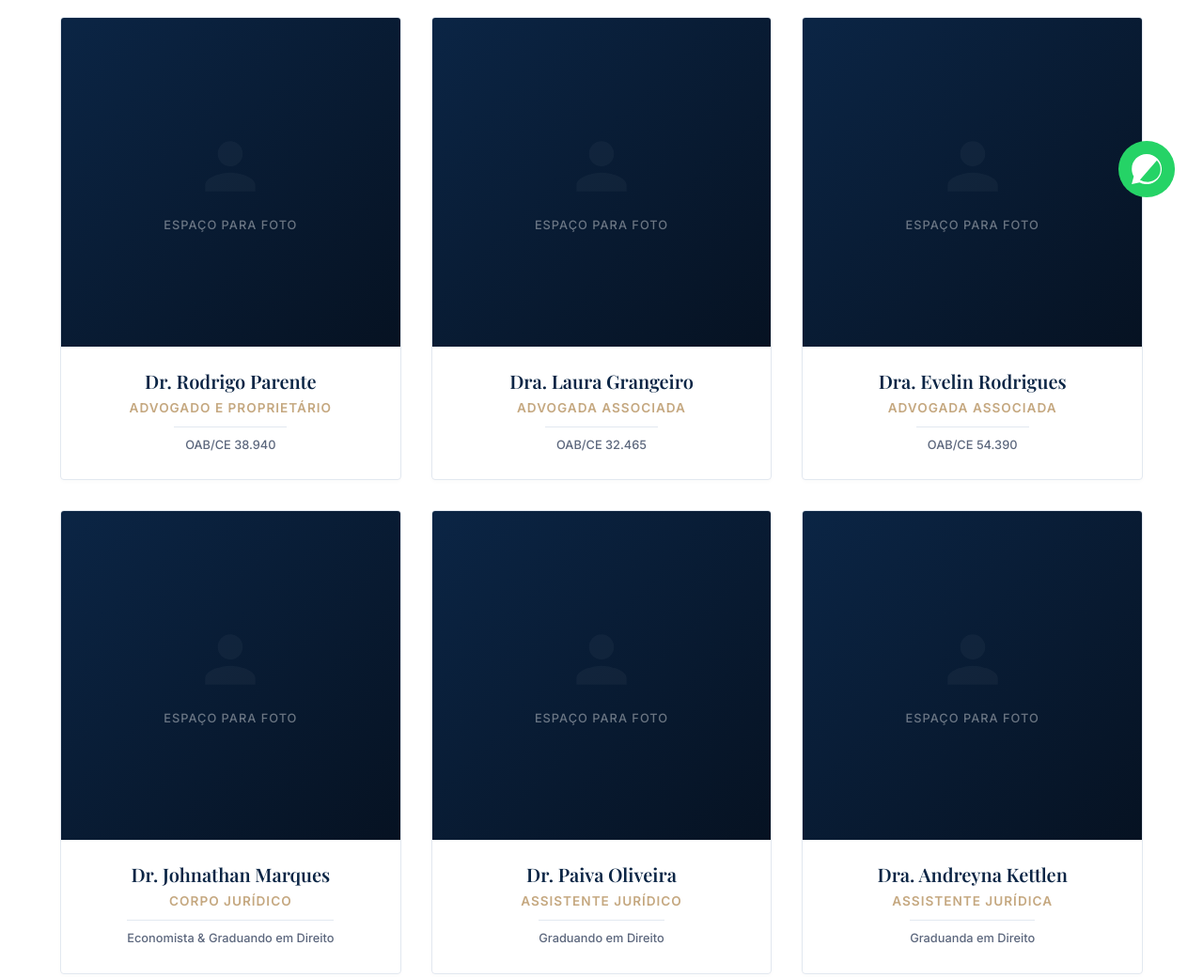
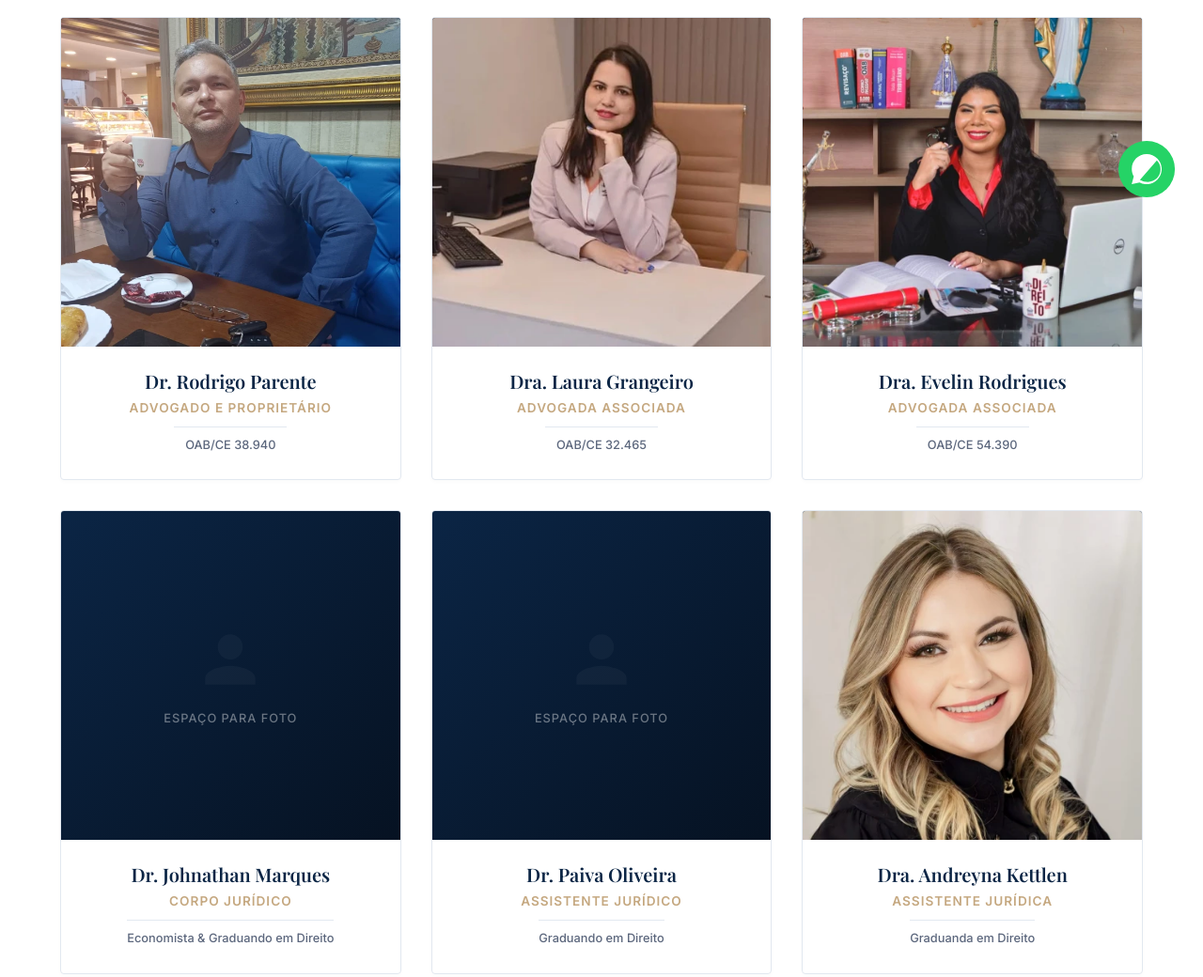
Before and after one commit to rodrigoparenteadvogados/inicio, a website: page equipe.html in a window 1280 px wide. Shown: the part 560-1600 px from the top of the page at 94% size. Drawn offline with nearby package versions, Linux system fonts and the light colour scheme; a web font is replaced by a local one.

Commit message:
feat(team): add profile images for Dr. Rodrigo, Dra. Laura, Dra. Evelin, and Dra. Andreyna

```diff
--- a/css/style.css
+++ b/css/style.css
@@ -813,6 +813,13 @@ p {
   overflow: hidden;
 }
 
+.member-img {
+  width: 100%;
+  height: 100%;
+  object-fit: cover;
+  object-position: center top;
+}
+
 .member-placeholder {
   width: 100%;
   height: 100%;
--- a/equipe.html
+++ b/equipe.html
@@ -134,12 +134,7 @@
             <div class="team-grid">
                   <div class="member-card" data-has-bio="true">
       <div class="member-img-wrap">
-        <div class="member-placeholder">
-          <svg viewBox="0 0 24 24">
-            <path d="M12 12c2.21 0 4-1.79 4-4s-1.79-4-4-4-4 1.79-4 4 1.79 4 4 4zm0 2c-2.67 0-8 1.34-8 4v2h16v-2c0-2.66-5.33-4-8-4z"/>
-          </svg>
-          <span>Espaço para Foto</span>
-        </div>
+        <img src='img/rodrigo.webp' alt='Dr. Rodrigo Parente' class='member-img'>
       </div>
       <div class="member-info">
         <h3 class="member-name">Dr. Rodrigo Parente</h3>
@@ -169,12 +164,7 @@
       </div>
     </div>    <div class="member-card" data-has-bio="true">
       <div class="member-img-wrap">
-        <div class="member-placeholder">
-          <svg viewBox="0 0 24 24">
-            <path d="M12 12c2.21 0 4-1.79 4-4s-1.79-4-4-4-4 1.79-4 4 1.79 4 4 4zm0 2c-2.67 0-8 1.34-8 4v2h16v-2c0-2.66-5.33-4-8-4z"/>
-          </svg>
-          <span>Espaço para Foto</span>
-        </div>
+        <img src='img/laura.webp' alt='Dra. Laura Grangeiro' class='member-img'>
       </div>
       <div class="member-info">
         <h3 class="member-name">Dra. Laura Grangeiro</h3>
@@ -195,12 +185,7 @@
       </div>
     </div>    <div class="member-card" data-has-bio="true">
       <div class="member-img-wrap">
-        <div class="member-placeholder">
-          <svg viewBox="0 0 24 24">
-            <path d="M12 12c2.21 0 4-1.79 4-4s-1.79-4-4-4-4 1.79-4 4 1.79 4 4 4zm0 2c-2.67 0-8 1.34-8 4v2h16v-2c0-2.66-5.33-4-8-4z"/>
-          </svg>
-          <span>Espaço para Foto</span>
-        </div>
+        <img src='img/evelin.webp' alt='Dra. Evelin Rodrigues' class='member-img'>
       </div>
       <div class="member-info">
         <h3 class="member-name">Dra. Evelin Rodrigues</h3>
@@ -222,9 +207,9 @@
       </div>
     </div>    <div class="member-card" data-has-bio="true">
       <div class="member-img-wrap">
-        <div class="member-placeholder">
-          <svg viewBox="0 0 24 24">
-            <path d="M12 12c2.21 0 4-1.79 4-4s-1.79-4-4-4-4 1.79-4 4 1.79 4 4 4zm0 2c-2.67 0-8 1.34-8 4v2h16v-2c0-2.66-5.33-4-8-4z"/>
+        <div class='member-placeholder'>
+          <svg viewBox='0 0 24 24'>
+            <path d='M12 12c2.21 0 4-1.79 4-4s-1.79-4-4-4-4 1.79-4 4 1.79 4 4 4zm0 2c-2.67 0-8 1.34-8 4v2h16v-2c0-2.66-5.33-4-8-4z'/>
           </svg>
           <span>Espaço para Foto</span>
         </div>
@@ -252,9 +237,9 @@
       </div>
     </div>    <div class="member-card" >
       <div class="member-img-wrap">
-        <div class="member-placeholder">
-          <svg viewBox="0 0 24 24">
-            <path d="M12 12c2.21 0 4-1.79 4-4s-1.79-4-4-4-4 1.79-4 4 1.79 4 4 4zm0 2c-2.67 0-8 1.34-8 4v2h16v-2c0-2.66-5.33-4-8-4z"/>
+        <div class='member-placeholder'>
+          <svg viewBox='0 0 24 24'>
+            <path d='M12 12c2.21 0 4-1.79 4-4s-1.79-4-4-4-4 1.79-4 4 1.79 4 4 4zm0 2c-2.67 0-8 1.34-8 4v2h16v-2c0-2.66-5.33-4-8-4z'/>
           </svg>
           <span>Espaço para Foto</span>
         </div>
@@ -267,12 +252,7 @@
 
     </div>    <div class="member-card" >
       <div class="member-img-wrap">
-        <div class="member-placeholder">
-          <svg viewBox="0 0 24 24">
-            <path d="M12 12c2.21 0 4-1.79 4-4s-1.79-4-4-4-4 1.79-4 4 1.79 4 4 4zm0 2c-2.67 0-8 1.34-8 4v2h16v-2c0-2.66-5.33-4-8-4z"/>
-          </svg>
-          <span>Espaço para Foto</span>
-        </div>
+        <img src='img/andreyna.webp' alt='Dra. Andreyna Kettlen' class='member-img'>
       </div>
       <div class="member-info">
         <h3 class="member-name">Dra. Andreyna Kettlen</h3>
--- a/src/css/style.css
+++ b/src/css/style.css
@@ -813,6 +813,13 @@ p {
   overflow: hidden;
 }
 
+.member-img {
+  width: 100%;
+  height: 100%;
+  object-fit: cover;
+  object-position: center top;
+}
+
 .member-placeholder {
   width: 100%;
   height: 100%;
```
Also changed, not shown: index.html (+3 -18 lines), src/templates/components.js (+13 -6 lines), img/andreyna.webp (added), img/evelin.webp (added), img/laura.webp (added), img/rodrigo.webp (added), 1 other file.
